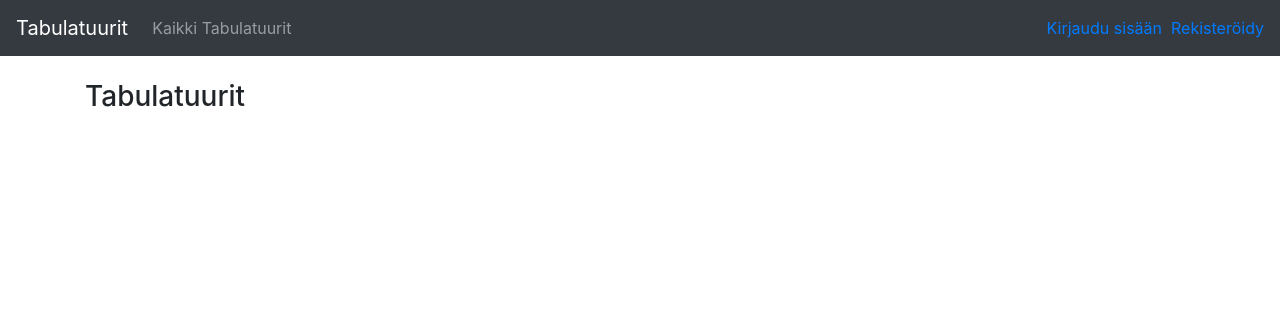
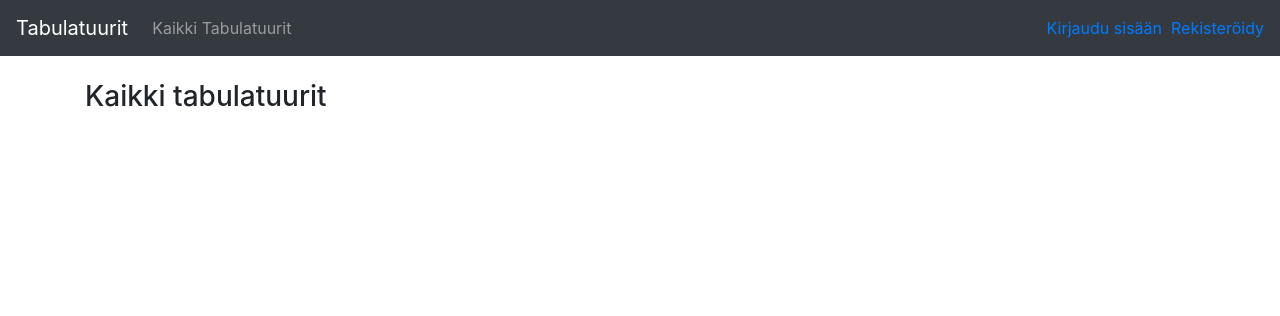
Before and after one commit to Roeoeri/tsoha-2019-tabulatuuritHt, a Flask app: page /tabs/ in a window 1280 px wide. Shown: the top 316 px of the page. Run offline with Flask 2, Linux system fonts and the light colour scheme; data that the repository does not hold is empty; some libraries are stand-ins or nearby versions.

Commit message:
tabulatuurien näyttämistä viilattu

```diff
--- a/application/templates/tabs/list.html
+++ b/application/templates/tabs/list.html
@@ -2,7 +2,7 @@
 
 {% block body %}
 <main role="main" class="container">
-<h3>Tabulatuurit</h3>
+<h3>Kaikki tabulatuurit</h3>
 
     {% for t in tabs %}
       <a href="{{url_for('tabs_single', id=t.id)}}">{{t.name}}</a>
```
